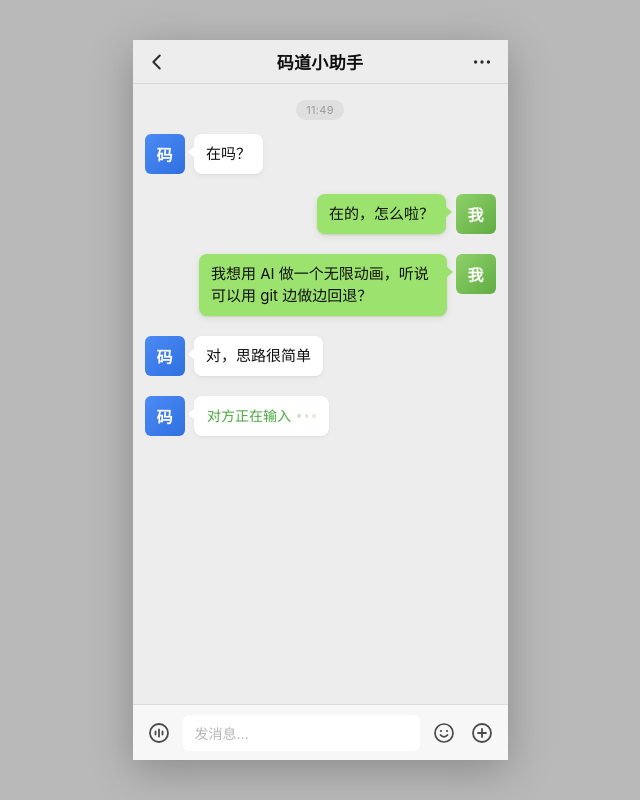
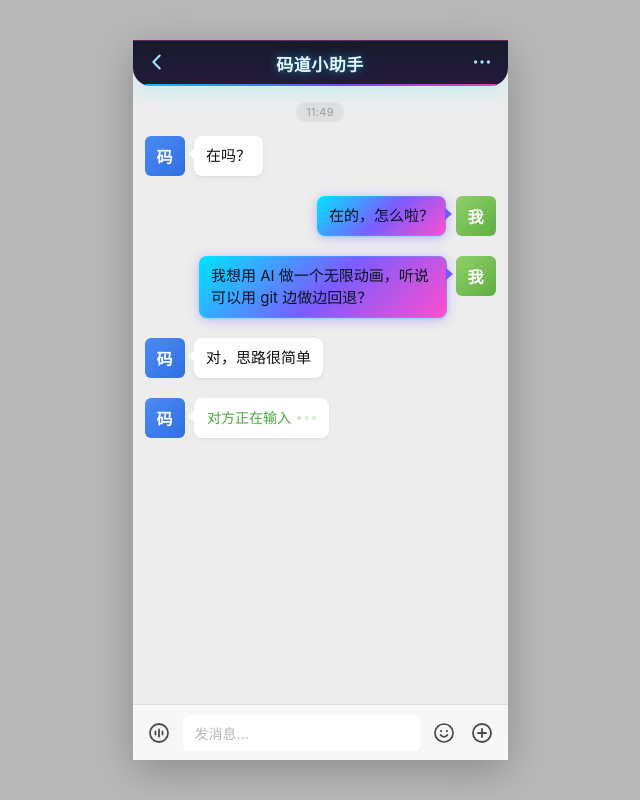
Before and after one commit to K4U-zln/wechat-chat, a plain HTML site: page index.html in a window 1280 px wide. Shown: the whole page, without its empty margins (320-960 px from the left). Drawn offline with Linux system fonts and the light colour scheme.

Commit message:
feat: 霓虹渐变气泡 + 赛博朋克标题栏

```diff
--- a/index.html
+++ b/index.html
@@ -8,8 +8,11 @@
   * { margin: 0; padding: 0; box-sizing: border-box; -webkit-tap-highlight-color: transparent; }
 
   :root {
-    --me-green: #9be36e;        /* 比 #95ec69 柔和一点 */
+    --me-green: #9be36e;        /* 旧版绿色，保留备用 */
     --me-green-deep: #86d15c;
+    /* 霓虹渐变：青 → 紫 → 品红 */
+    --neon-grad: linear-gradient(135deg, #00e5ff 0%, #7b5cff 52%, #ff4ecd 100%);
+    --neon-tail: #6f5bff;       /* 小尾巴取渐变中段的颜色 */
   }
 
   html, body { height: 100%; }
@@ -44,22 +47,36 @@
     }
   }
 
-  /* ---------- 标题栏 ---------- */
+  /* ---------- 标题栏（赛博朋克风） ---------- */
   .navbar {
     position: relative;
-    flex: 0 0 44px;
+    flex: 0 0 46px;
     display: flex;
     align-items: center;
     justify-content: center;
-    background: #ededed;
-    border-bottom: 1px solid #d8d8d8;
+    background: linear-gradient(180deg, #171a2b 0%, #241a3d 100%);
+    border-radius: 0 0 18px 18px;
+    box-shadow: 0 6px 20px rgba(0, 229, 255, .16), 0 1px 0 rgba(255, 78, 205, .35) inset;
     z-index: 2;
+  }
+  /* 底部一条霓虹渐变细线 */
+  .navbar::after {
+    content: "";
+    position: absolute;
+    left: 12px;
+    right: 12px;
+    bottom: 0;
+    height: 2px;
+    border-radius: 2px;
+    background: linear-gradient(90deg, #00e5ff, #7b5cff 55%, #ff4ecd);
+    opacity: .85;
   }
   .navbar .title {
     font-size: 17px;
     font-weight: 600;
-    color: #101010;
-    letter-spacing: .3px;
+    color: #eaf6ff;
+    letter-spacing: .5px;
+    text-shadow: 0 0 10px rgba(0, 229, 255, .55);
   }
   .navbar .back,
   .navbar .more {
@@ -70,7 +87,7 @@
     justify-content: center;
     width: 36px;
     height: 36px;
-    color: #2c2c2c;
+    color: #9fe8ff;
   }
   .navbar .back { left: 6px; }
   .navbar .more { right: 8px; }
@@ -139,8 +156,11 @@
     animation: bubble-in .26s cubic-bezier(.2, .9, .3, 1) both;
   }
   .msg.me .bubble {
-    background: var(--me-green);     /* 我：柔和一点的微信绿 */
-    box-shadow: 0 1px 2px rgba(70, 120, 40, .16), 0 2px 7px rgba(70, 120, 40, .12);
+    background: var(--neon-grad);    /* 我：霓虹渐变 */
+    color: #06131f;
+    box-shadow: 0 1px 2px rgba(0, 229, 255, .30),
+                0 2px 12px rgba(123, 92, 255, .38),
+                0 0 0 1px rgba(0, 229, 255, .25) inset;
   }
 
   /* 气泡朝向头像的小尾巴 */
@@ -159,7 +179,7 @@
   }
   .msg.me .bubble::before {
     right: -6px;
-    border-left: 7px solid var(--me-green);
+    border-left: 7px solid var(--neon-tail);
   }
 
   @keyframes bubble-in {
```
Also changed, not shown: preview.png.
